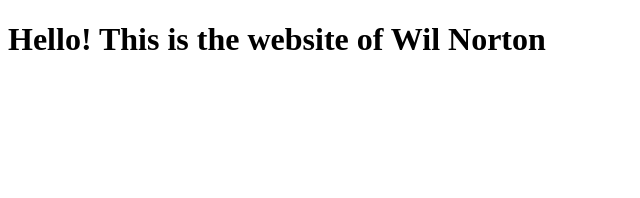
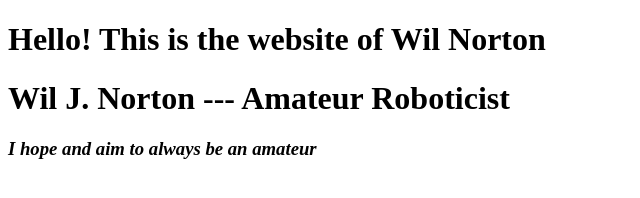
Before and after one commit to wnor1024/wnor1024.github.io, a plain HTML site: page index.html in a window 1280 px wide. Shown: the whole page, without its empty margins (0-640 px from the left). Drawn offline with Linux system fonts and the light colour scheme.

Commit message:
Update index.html with amateur notes

```diff
--- a/index.html
+++ b/index.html
@@ -2,5 +2,7 @@
 <html>
 <body>
 <h1>Hello! This is the website of Wil Norton</h1>
+<h1>Wil J. Norton --- Amateur Roboticist</h1>
+<h3><i>I hope and aim to always be an amateur</i></h3>
 </body>
 </html>
```
